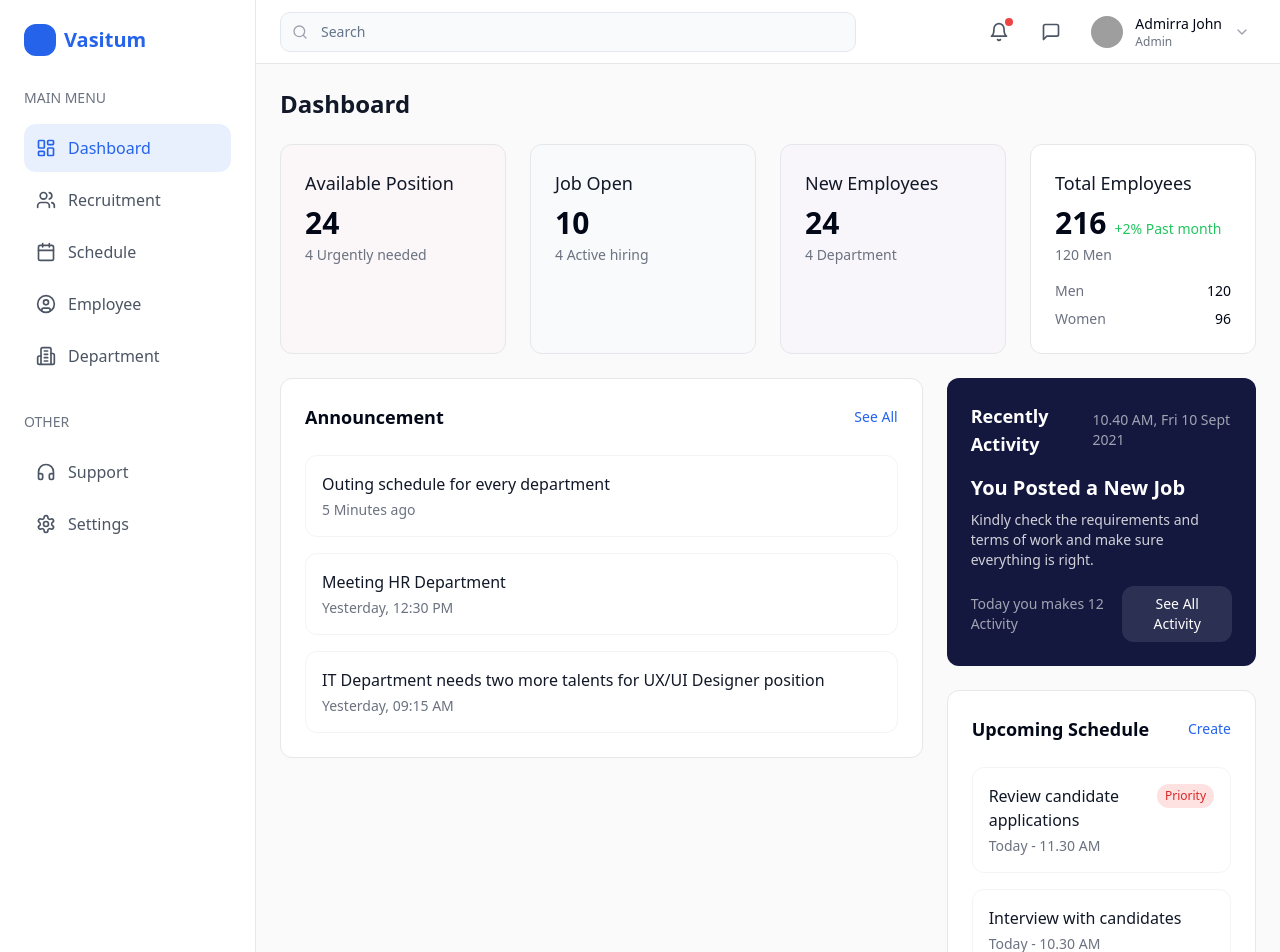
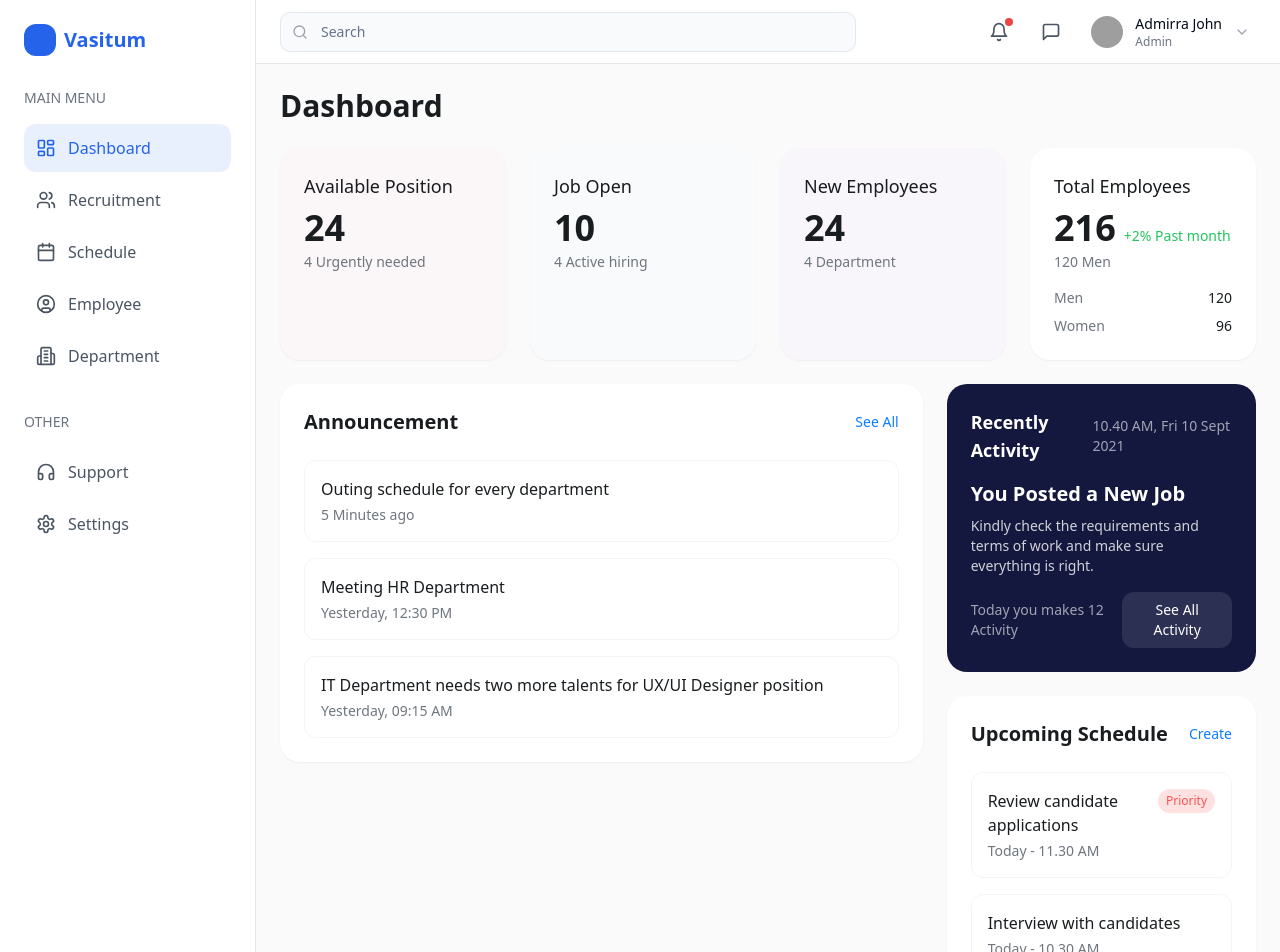
Before and after one commit to vishnuvarun137/responsive-renderer-68, a React (Vite) app: page / in a window 1280 px wide. Shown: the top 952 px of the page. Built offline with nearby package versions, Linux system fonts and the light colour scheme; grey boxes are pictures that could not be loaded.

Commit message:
Update website styling and colors
Updated the website's color scheme to match the original design. Modified the styling of the cards to align with the provided reference image. Additionally, updated the logo according to the specifications in the second image.
[skip gpt_engineer]

```diff
--- a/src/components/StatsCard.tsx
+++ b/src/components/StatsCard.tsx
@@ -25,24 +25,29 @@ const StatsCard: React.FC<StatsCardProps> = ({
   details,
 }) => {
   return (
-    <div className={cn("p-6 rounded-xl bg-white border border-gray-200", className)}>
-      <h3 className="text-lg font-medium text-gray-900">{title}</h3>
+    <div
+      className={cn(
+        "p-6 rounded-[20px] bg-white shadow-sm transition-all hover:shadow-md",
+        className
+      )}
+    >
+      <h3 className="text-lg font-medium text-[#1A1D1F]">{title}</h3>
       <div className="mt-2 flex items-baseline gap-2">
-        <span className="text-3xl font-semibold">{value}</span>
+        <span className="text-4xl font-bold text-[#1A1D1F]">{value}</span>
         {trend && (
-          <span className="text-sm text-green-500">
+          <span className="text-sm text-green-500 font-medium">
             {trend.value} {trend.label}
           </span>
         )}
       </div>
-      <p className="text-sm text-gray-500 mt-1">{subtitle}</p>
+      <p className="text-sm text-[#6F767E] mt-1">{subtitle}</p>
 
       {details && (
         <div className="mt-4 space-y-2">
           {details.map((detail) => (
             <div key={detail.label} className="flex justify-between text-sm">
-              <span className="text-gray-500">{detail.label}</span>
-              <span className="font-medium">{detail.value}</span>
+              <span className="text-[#6F767E]">{detail.label}</span>
+              <span className="font-medium text-[#1A1D1F]">{detail.value}</span>
             </div>
           ))}
         </div>
--- a/src/pages/Index.tsx
+++ b/src/pages/Index.tsx
@@ -6,7 +6,7 @@ const Index = () => {
   return (
     <Layout>
       <div className="space-y-6 animate-fade-in">
-        <h1 className="text-2xl font-semibold text-gray-900">Dashboard</h1>
+        <h1 className="text-3xl font-bold text-[#1A1D1F]">Dashboard</h1>
 
         <div className="grid grid-cols-1 md:grid-cols-2 lg:grid-cols-4 gap-6">
           <StatsCard
@@ -41,10 +41,10 @@ const Index = () => {
 
         <div className="grid grid-cols-1 lg:grid-cols-3 gap-6">
           <div className="lg:col-span-2 space-y-6">
-            <div className="bg-white rounded-xl border border-gray-200 p-6">
+            <div className="bg-white rounded-[20px] shadow-sm p-6">
               <div className="flex justify-between items-center mb-6">
-                <h2 className="text-lg font-semibold">Announcement</h2>
-                <button className="text-sm text-primary">See All</button>
+                <h2 className="text-xl font-semibold text-[#1A1D1F]">Announcement</h2>
+                <button className="text-sm text-accent-blue font-medium">See All</button>
               </div>
 
               <div className="space-y-4">
@@ -66,8 +66,8 @@ const Index = () => {
                     key={announcement.title}
                     className="p-4 rounded-lg border border-gray-100 hover:bg-gray-50 transition-colors cursor-pointer"
                   >
-                    <h3 className="font-medium text-gray-900">{announcement.title}</h3>
-                    <p className="text-sm text-gray-500 mt-1">{announcement.time}</p>
+                    <h3 className="font-medium text-[#1A1D1F]">{announcement.title}</h3>
+                    <p className="text-sm text-[#6F767E] mt-1">{announcement.time}</p>
                   </div>
                 ))}
               </div>
@@ -75,7 +75,7 @@ const Index = () => {
           </div>
 
           <div className="space-y-6">
-            <div className="bg-[#14183E] text-white rounded-xl p-6">
+            <div className="bg-navy-blue text-white rounded-[20px] p-6">
               <div className="flex justify-between items-center mb-4">
                 <h2 className="text-lg font-semibold">Recently Activity</h2>
                 <span className="text-sm opacity-60">10.40 AM, Fri 10 Sept 2021</span>
@@ -94,10 +94,10 @@ const Index = () => {
               </div>
             </div>
 
-            <div className="bg-white rounded-xl border border-gray-200 p-6">
+            <div className="bg-white rounded-[20px] shadow-sm p-6">
               <div className="flex justify-between items-center mb-6">
-                <h2 className="text-lg font-semibold">Upcoming Schedule</h2>
-                <button className="text-sm text-primary">Create</button>
+                <h2 className="text-xl font-semibold text-[#1A1D1F]">Upcoming Schedule</h2>
+                <button className="text-sm text-accent-blue font-medium">Create</button>
               </div>
 
               <div className="space-y-4">
@@ -121,11 +121,11 @@ const Index = () => {
                     className="flex items-start gap-4 p-4 rounded-lg border border-gray-100 hover:bg-gray-50 transition-colors cursor-pointer"
                   >
                     <div className="flex-1">
-                      <h3 className="font-medium text-gray-900">{schedule.title}</h3>
-                      <p className="text-sm text-gray-500 mt-1">{schedule.time}</p>
+                      <h3 className="font-medium text-[#1A1D1F]">{schedule.title}</h3>
+                      <p className="text-sm text-[#6F767E] mt-1">{schedule.time}</p>
                     </div>
                     {schedule.priority && (
-                      <span className="px-2 py-1 bg-red-100 text-red-600 text-xs rounded-full">
+                      <span className="px-2 py-1 bg-red-100 text-accent-red text-xs rounded-full font-medium">
                         Priority
                       </span>
                     )}
--- a/tailwind.config.ts
+++ b/tailwind.config.ts
@@ -52,12 +52,15 @@ export default {
           DEFAULT: "hsl(var(--card))",
           foreground: "hsl(var(--card-foreground))",
         },
-        // Custom colors
+        // Custom colors as per design
         "soft-blue": "#F5F8FF",
         "soft-pink": "#FFE6F1",
         "soft-purple": "#F3E6FF",
+        "navy-blue": "#14183E",
         "text-primary": "#1A1D1F",
         "text-secondary": "#6F767E",
+        "accent-red": "#FF5151",
+        "accent-blue": "#0D7DFF",
       },
       borderRadius: {
         lg: "var(--radius)",
```
